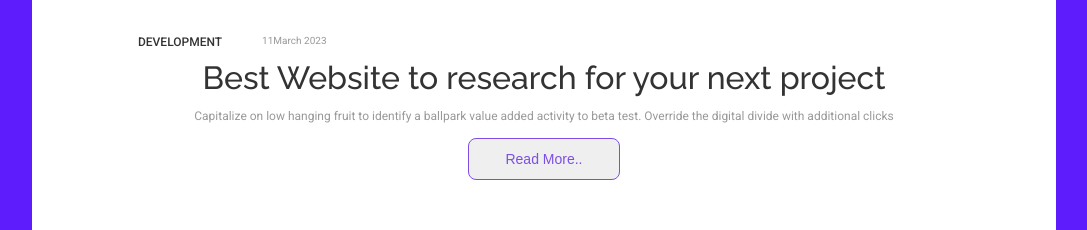
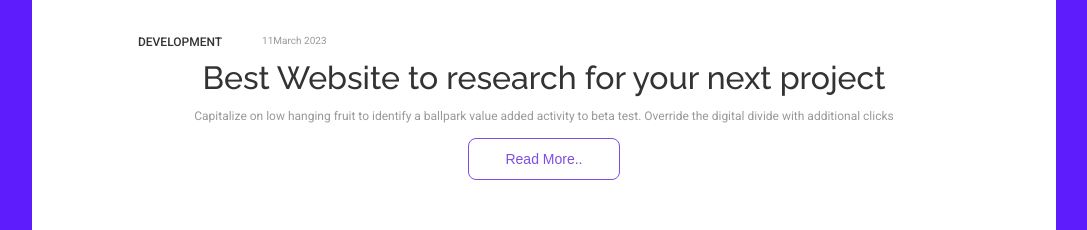
Before and after one commit to LiubomyrVV/blog-website, a React (Create React App) app in the folder client/: page / in a window 1280 px wide. Shown: the part 1040-1270 px from the top of the page, without its empty margins (96-1183 px from the left). Built offline with nearby package versions, Linux system fonts and the light colour scheme; no server answers.

Commit message:
Change color of button

```diff
--- a/client/src/pages/home/home.module.css
+++ b/client/src/pages/home/home.module.css
@@ -126,6 +126,7 @@
     font-size: 14px;
     font-weight: 500;
     transition: 100ms;
+    background-color: #fff;
 
 }
 .cart button:hover {
```
